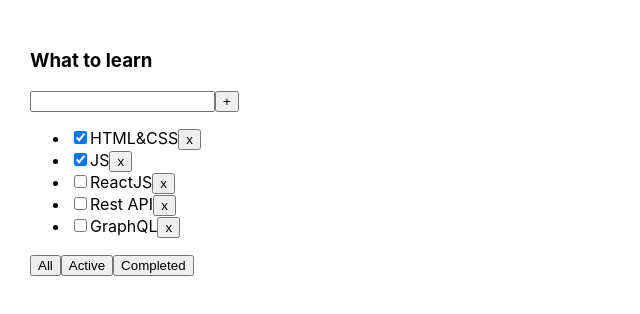
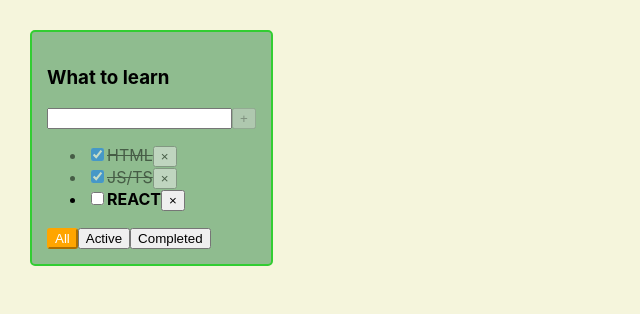
Before and after one commit to vasilyocheck/3-todolist, a React (Create React App) app: page / in a window 1280 px wide. Shown: the top 314 px of the page, without its empty margins (0-640 px from the left). Built offline with nearby package versions, Linux system fonts and the light colour scheme.

Commit message:
s1w4 - lesson with Victor

```diff
--- a/src/App.css
+++ b/src/App.css
@@ -1,25 +1,42 @@
-
 .App {
   padding: 30px;
   display: flex;
+  background-color: beige;
+  height: 100vh;
 }
 
 .App > div {
   margin-right: 50px;
 }
+.todolist {
+  background-color: darkseagreen;
+  border: 2px solid limegreen;
+  border-radius: 5px;
+  padding: 15px;
+  height: max-content;
+}
 
-.error {
-  border: red 1px solid;
+.task {
+  font-weight: bold;
+}
+
+.task-done {
+  opacity: 0.5;
+  text-decoration: line-through;
+}
+
+.active-button {
+  background-color: orange;
+  color: white;
+  border-radius: 3px;
+  border-color: orange;
+}
+
+.empty-input-error {
+  border: 2px solid red;
+  outline: none;
 }
 
 .error-message {
   color: red;
 }
-
-.active-filter {
-  background-color: aquamarine;
-}
-
-.is-done {
-  opacity: 0.5;
-}
--- a/src/App.tsx
+++ b/src/App.tsx
@@ -1,167 +1,75 @@
-import React, {useState} from 'react';
+import React, { useState } from 'react';
 import './App.css';
-import {Todolist} from './Todolist';
-import { v1 } from 'uuid';
+import TodoList from './TodoList';
 
 
-// Hi guys!
-//1.Let`s wrap up our bunch  of filters in a function.
-//How can we do this? We can wrap all our goodies into a new function:
-//     const filteredTasks=()=>{
-//          let tasksForTodolist = tasks;
-//
-//          if (filter === "active") {
-//          return   tasksForTodolist = tasks.filter(t => !t.isDone);
-//          }
-//          if (filter === "completed") {
-//            return  tasksForTodolist = tasks.filter(t => t.isDone);
-//          }
-//          return tasksForTodolist
-//     }
+//CRUD
 
-//2.Let`s replace our if`s with  switch.
-
-
-export type FilterValuesType = "all" | "active" | "completed";
+export type TaskType = {
+    id: string
+    title: string
+    isDone: boolean
+}
+export type FilterValuesType = "all"|"active"|"completed"
 
 function App() {
+    // BLL:
+    const todoListTitle = "What to learn"
 
-    let [tasks, setTasks] = useState([
-        { id: v1(), title: "HTML&CSS", isDone: true },
-        { id: v1(), title: "JS", isDone: true },
-        { id: v1(), title: "ReactJS", isDone: false },
-        { id: v1(), title: "Rest API", isDone: false },
-        { id: v1(), title: "GraphQL", isDone: false },
-    ]);
+    const [tasks, setTasks] = useState<Array<TaskType>>([
+        {id: crypto.randomUUID(), title: "HTML", isDone: true},
+        {id: crypto.randomUUID(), title: "JS/TS", isDone: true},
+        {id: crypto.randomUUID(), title: "REACT", isDone: false},
+    ])
+    const [filter, setFilter] = useState<FilterValuesType>("all")
 
-    function removeTask(id: string) {
-        let filteredTasks = tasks.filter(t => t.id != id);
-        setTasks(filteredTasks);
+    const removeTask = (taskId: string): void => {
+        const filteredTasks = tasks.filter(t => t.id !== taskId)
+        setTasks(filteredTasks)
+    }
+    const addTask = (taskTitle: string) => {
+        const newTask: TaskType = {
+            id: crypto.randomUUID(),
+            title: taskTitle,
+            isDone: false
+        }
+        setTasks([...tasks, newTask])
+    }
+    const changeTaskStatus = (taskId: string, isDone: boolean) => {
+        setTasks(tasks.map(t => t.id === taskId ? {...t, isDone} : t));
+    }
+    const changeTaskTitle = () => {
+
     }
 
-    function addTask(title: string) {
-        let task = { id: v1(), title: title, isDone: false };
-        let newTasks = [task, ...tasks];
-        setTasks(newTasks);
+    const changeFilter = (nextFilter: FilterValuesType) => {
+        setFilter(nextFilter)
     }
-
-    let [filter, setFilter] = useState<FilterValuesType>("all");
-
-    const filteredTasks = () => {
-        let tasksForTodolist = tasks;
-
-        switch (filter) {
-            case 'active': return tasksForTodolist = tasks.filter(t => t.isDone === false);
-            case 'completed': return tasksForTodolist = tasks.filter(t => t.isDone === true);
-            default: return tasksForTodolist;
+    // UI:
+    const getTasksForRender = (allTasks: Array<TaskType>, nextFilter: FilterValuesType): Array<TaskType> => {
+        switch (nextFilter) {
+            case "active":
+                return allTasks.filter(t => t.isDone === false)
+            case "completed":
+                return allTasks.filter(t => t.isDone === true)
+            default:
+                return allTasks
         }
     }
-
-    function changeFilter(value: FilterValuesType) {
-        setFilter(value);
-    }
-
-
-
+    const tasksForRender: Array<TaskType> = getTasksForRender(tasks, filter)
     return (
         <div className="App">
-            <Todolist title="What to learn"
-                      tasks={filteredTasks()}
-                      removeTask={removeTask}
-                      changeFilter={changeFilter}
-                      addTask={addTask} />
+            <TodoList
+                title={todoListTitle}
+                tasks={tasksForRender}
+                removeTask={removeTask}
+                changeFilter={changeFilter}
+                addTask={addTask}
+                changeTaskStatus={changeTaskStatus}
+                filter={filter}
+            />
         </div>
     );
 }
 
 export default App;
-
-
-
-
-
-
-//------------------------------------------------------------------------------------------
-
-// import React, {useState} from 'react';
-// import './App.css';
-// import {Todolist} from './Todolist';
-// import {v1} from 'uuid';
-//
-// export type FilterValuesType = "all" | "active" | "completed";
-//
-// function App() {
-//
-//     let [tasks, setTasks] = useState([
-//         {id: v1(), title: "HTML&CSS", isDone: true},
-//         {id: v1(), title: "JS", isDone: true},
-//         {id: v1(), title: "ReactJS", isDone: false},
-//         {id: v1(), title: "Rest API", isDone: false},
-//         {id: v1(), title: "GraphQL", isDone: false},
-//     ]);
-//     let [filter, setFilter] = useState<FilterValuesType>("all");
-//
-//
-//     function removeTask(id: string) {
-//         let filteredTasks = tasks.filter(t => t.id != id);
-//         setTasks(filteredTasks);
-//     }
-//
-//     function addTask(title: string) {
-//         let task = {id: v1(), title: title, isDone: false};
-//         let newTasks = [task, ...tasks];
-//         setTasks(newTasks);
-//     }
-//
-//     function changeStatus(taskId: string, isDone: boolean) {
-//         let task = tasks.find(t => t.id === taskId);
-//         if (task) {
-//             task.isDone = isDone;
-//         }
-//
-//         setTasks([...tasks]);
-//     }
-//
-//
-//     const filteredTasks=()=>{
-//         // let tasksForTodolist = tasks;
-//         //
-//         // if (filter === "active") {
-//         //  return   tasksForTodolist = tasks.filter(t => !t.isDone);
-//         // }
-//         // if (filter === "completed") {
-//         //   return  tasksForTodolist = tasks.filter(t => t.isDone);
-//         // }
-//         // return tasksForTodolist
-//
-//         let tasksForTodolist = tasks;
-//         switch (filter) {
-//             case 'active': {
-//                 return   tasksForTodolist = tasks.filter(t => !t.isDone);
-//             }
-//             case 'completed': {
-//                 return  tasksForTodolist = tasks.filter(t => t.isDone);
-//             }
-//             default:return tasksForTodolist
-//         }
-//     }
-//
-//
-//     function changeFilter(value: FilterValuesType) {
-//         setFilter(value);
-//     }
-//
-//
-//     return (
-//         <div className="App">
-//             <Todolist title="What to learn"
-//                       tasks={filteredTasks()}
-//                       removeTask={removeTask}
-//                       changeFilter={changeFilter}
-//                       addTask={addTask}
-//                       />
-//         </div>
-//     );
-// }
-//
-// export default App;
--- /dev/null
+++ b/src/Task.tsx
@@ -0,0 +1,29 @@
+import React, {ChangeEvent, MouseEvent, FC} from "react";
+import {TaskType} from "./App";
+
+type TaskPropsType = {
+    removeTask: (taskId: string) => void;
+    changeTaskStatus: (taskId: string, isDone: boolean) => void
+} & TaskType
+
+const Task: FC<TaskPropsType> = (
+    {
+        id,
+        title,
+        isDone,
+        removeTask,
+        changeTaskStatus
+    }) => {
+    const onClickRemoveTaskHandler = () => removeTask(id);
+    const onChangeAlterStatusHandler = (e: ChangeEvent<HTMLInputElement>) => {
+        changeTaskStatus(id, e.currentTarget.checked)
+    }
+    return (
+        <li key={id} className={isDone ? 'task-done' : 'task'}>
+            <input type="checkbox" checked={isDone} onChange={onChangeAlterStatusHandler}/>
+            <span>{title}</span>
+            <button onClick={onClickRemoveTaskHandler}>&times;</button>
+        </li>
+    )
+}
+export default Task;
--- a/src/Todolist.tsx
+++ b/src/Todolist.tsx
@@ -1,70 +1,92 @@
-import React, {ChangeEvent, KeyboardEvent, useState} from 'react';
-import {FilterValuesType} from './App';
+import React, { ChangeEvent, KeyboardEvent, useState } from "react";
+import { FilterValuesType, TaskType } from "./App";
+import Task from "./Task";
 
-type TaskType = {
-    id: string
-    title: string
-    isDone: boolean
-}
+type TodoListPropsType = {
+    title: string;
+    tasks: Array<TaskType>;
+    removeTask: (taskId: string) => void;
+    changeFilter: (nextFilter: FilterValuesType) => void;
+    addTask: (taskTitle: string) => void;
+    changeTaskStatus: (taskId: string, isDone: boolean) => void
+    filter: FilterValuesType
+};
 
-type PropsType = {
-    title: string
-    tasks: Array<TaskType>
-    removeTask: (taskId: string) => void
-    changeFilter: (value: FilterValuesType) => void
-    addTask: (title: string) => void
-}
+const TodoList: React.FC<TodoListPropsType> = ({
+    title,
+    tasks,
+    removeTask,
+    changeFilter,
+    addTask,
+    changeTaskStatus,
+    filter
+}) => {
+    const [newTaskTitle, setNewTaskTitle] = useState("");
+    const [error, setError] = useState<false | string>(false);
+    const isAddTaskPossible = !!newTaskTitle
+    const tasksComponents: JSX.Element = tasks.length
+        ? <ul>
+            {tasks.map((t) => <Task
+                {...t}
+                removeTask={removeTask}
+                changeTaskStatus={changeTaskStatus}
+            />)}
+        </ul>
+        : <span>Your taskslist is empty</span>
 
-export function Todolist(props: PropsType) {
+    const changeFilterOnClickHandlerCreator =
+        (nextFilter: FilterValuesType): (() => void) => () => changeFilter(nextFilter);
 
-    let [title, setTitle] = useState("")
+    const onClickAddtaskHandler = () => {
+        if (isAddTaskPossible) {
+            const trimmedTitle = newTaskTitle.trim();
+            if(trimmedTitle) {
+                addTask(trimmedTitle)
+            } else {
+                setError('empty input is not allowed');
+            }
+            setNewTaskTitle("")
+        }
+    }
+    const onChangeSetLocalTitleHandler = (e: ChangeEvent<HTMLInputElement>) => {
 
-    const addTask = () => {
-        props.addTask(title);
-        setTitle("");
+        error && setError(false);
+        setNewTaskTitle(e.currentTarget.value)
+    }
+    const onKeyDownAddTaskHandler = (e: KeyboardEvent<HTMLInputElement>) => {
+        if(!newTaskTitle && e.code === 'Space') {
+            setError('Fuck!')
+        }
+        console.log(e.code);
+        e.key === "Enter" && onClickAddtaskHandler()
     }
 
-    const onChangeHandler = (e: ChangeEvent<HTMLInputElement>) => {
-        setTitle(e.currentTarget.value)
-    }
+    return (
+        <div className="todolist">
+            <h3>{title}</h3>
+            <div>
+                <input className={error ? 'empty-input-error' : ''}
+                    value={newTaskTitle}
+                    onChange={onChangeSetLocalTitleHandler}
+                    onKeyDown={onKeyDownAddTaskHandler}
+                />
+                <button
+                    disabled={!isAddTaskPossible}
+                    onClick={onClickAddtaskHandler}>+</button>
+                {error && <div className='error-message'>{error}</div>}
+            </div>
+            {tasksComponents}
+            <div>
+                <button onClick={() => changeFilter("all")} className={filter === 'all' ? 'active-button' : ''}>All</button>
+                <button onClick={changeFilterOnClickHandlerCreator("active")} className={filter === 'active' ? 'active-button' : ''}>
+                    Active
+                </button>
+                <button onClick={changeFilterOnClickHandlerCreator("completed")} className={filter === 'completed' ? 'active-button' : ''}>
+                    Completed
+                </button>
+            </div>
+        </div>
+    );
+};
 
-    const onKeyPressHandler = (e: KeyboardEvent<HTMLInputElement>) => {
-        if (e.charCode === 13) {
-            addTask();
-        }
-    }
-
-    const onAllClickHandler = () => props.changeFilter("all");
-    const onActiveClickHandler = () => props.changeFilter("active");
-    const onCompletedClickHandler = () => props.changeFilter("completed");
-
-    return <div>
-        <h3>{props.title}</h3>
-        <div>
-            <input value={title}
-                   onChange={ onChangeHandler }
-                   onKeyPress={ onKeyPressHandler }
-            />
-            <button onClick={addTask}>+</button>
-        </div>
-        <ul>
-            {
-                props.tasks.map(t => {
-
-                    const onClickHandler = () => props.removeTask(t.id)
-
-                    return <li key={t.id}>
-                        <input type="checkbox" checked={t.isDone}/>
-                        <span>{t.title}</span>
-                        <button onClick={ onClickHandler }>x</button>
-                    </li>
-                })
-            }
-        </ul>
-        <div>
-            <button onClick={ onAllClickHandler }>All</button>
-            <button onClick={ onActiveClickHandler }>Active</button>
-            <button onClick={ onCompletedClickHandler }>Completed</button>
-        </div>
-    </div>
-}
+export default TodoList;
--- a/src/index.tsx
+++ b/src/index.tsx
@@ -1,14 +1,18 @@
 import React from 'react';
+import ReactDOM from 'react-dom/client';
 import './index.css';
 import App from './App';
-import * as serviceWorker from './serviceWorker';
-import { createRoot } from 'react-dom/client';
 
-const container  = document.getElementById('root') as HTMLElement
-const root = createRoot(container);
-root.render(<App />);
 
-// If you want your app to work offline and load faster, you can change
-// unregister() to register() below. Note this comes with some pitfalls.
-// Learn more about service workers: https://bit.ly/CRA-PWA
-serviceWorker.unregister();
+const root = ReactDOM.createRoot(
+  document.getElementById('root') as HTMLElement
+);
+root.render(
+  <React.StrictMode>
+    <App />
+  </React.StrictMode>
+);
+
+// If you want to start measuring performance in your app, pass a function
+// to log results (for example: reportWebVitals(console.log))
+// or send to an analytics endpoint. Learn more: https://bit.ly/CRA-vitals
```
Also changed, not shown: 1 other file (tests, documents, lock files or other folders).
